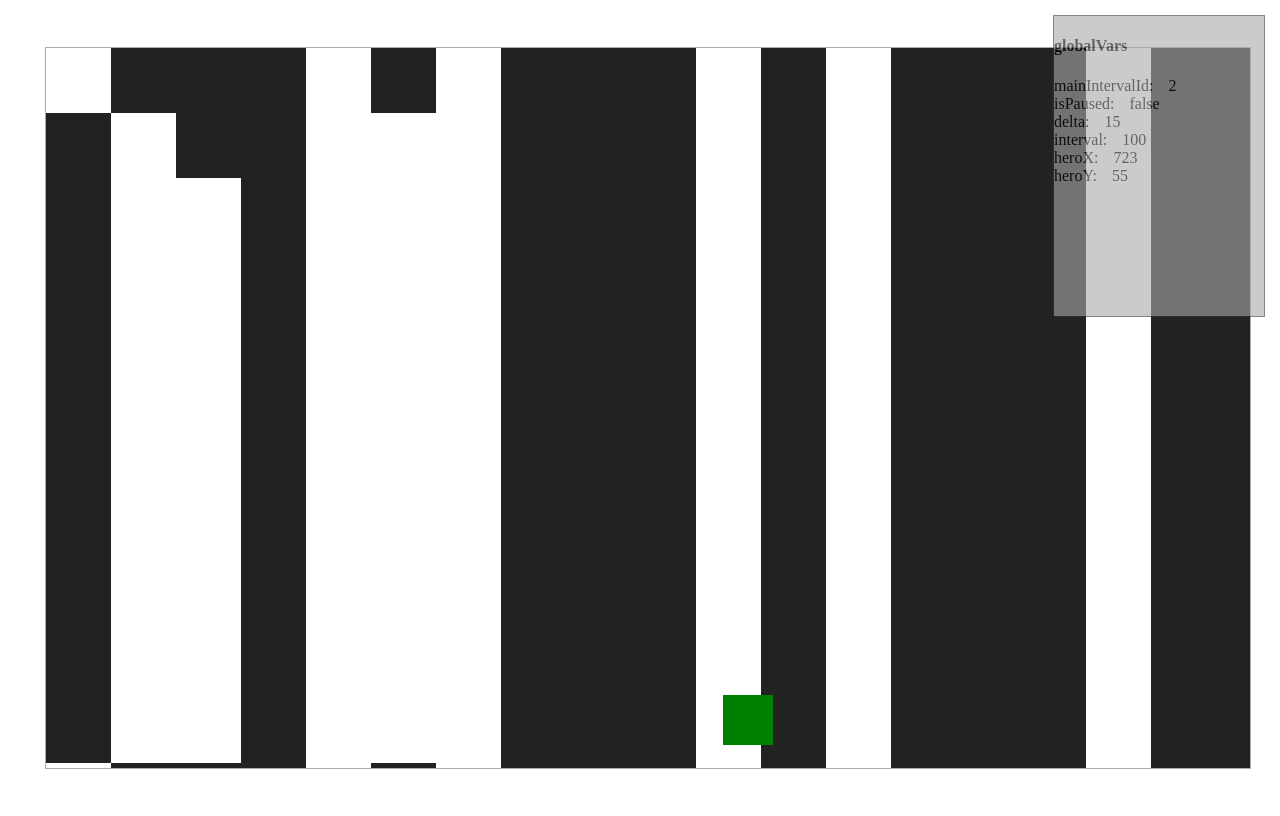
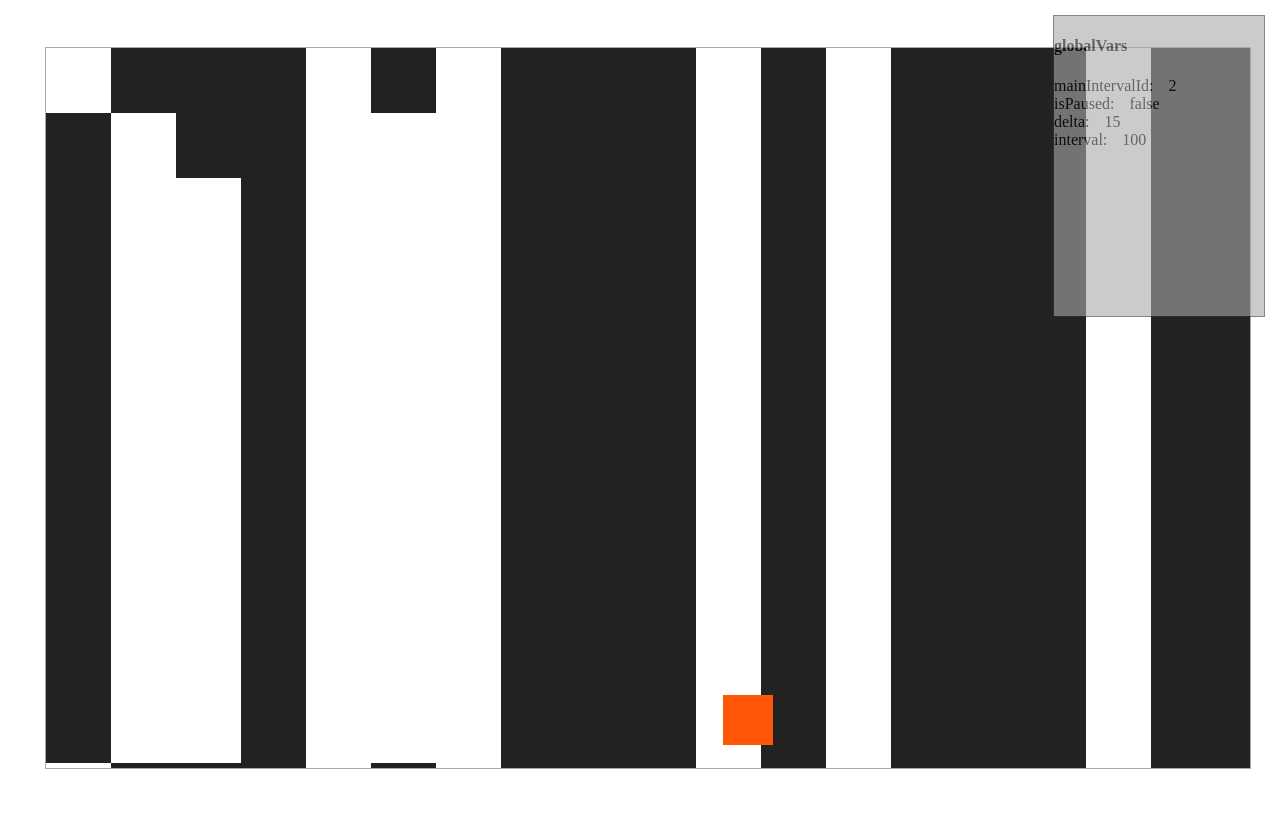
Before and after one commit to godzilla652/space-invaders, a website built with webpack: page src/index.html in a window 1280 px wide. Built offline with nearby package versions, Linux system fonts and the light colour scheme.

Commit message:
add main timer

```diff
--- a/src/index.js
+++ b/src/index.js
@@ -15,9 +15,6 @@ window.globalVars = {
   isPaused: false,
   delta: 15,
   interval: 100,
-  //hero coordinates
-  heroX: 723,
-  heroY: 55,
 
   //functions
   updateMonitor: function (){
@@ -181,9 +178,9 @@ for ( let rowIndex in map){
 // console.log(55 ==  $(stones[15]).attr("col"))
 
 
+// main timer
 function mainInterval(){
   let mainIntervalId = undefined
-
   mainIntervalId = window.setInterval(function(){
     //get old coordinates
     // let oldy = $('#t1').position().top
--- a/src/styles/style.css
+++ b/src/styles/style.css
@@ -36,7 +36,7 @@ body{
 #hero{
   width: 50px;
   height: 50px;
-  background: green;
+  background: #ff5607;
   cursor: none;
   left: 723px;
   bottom: 55px;
```
Also changed, not shown: dist/index.html, 2 other files.
